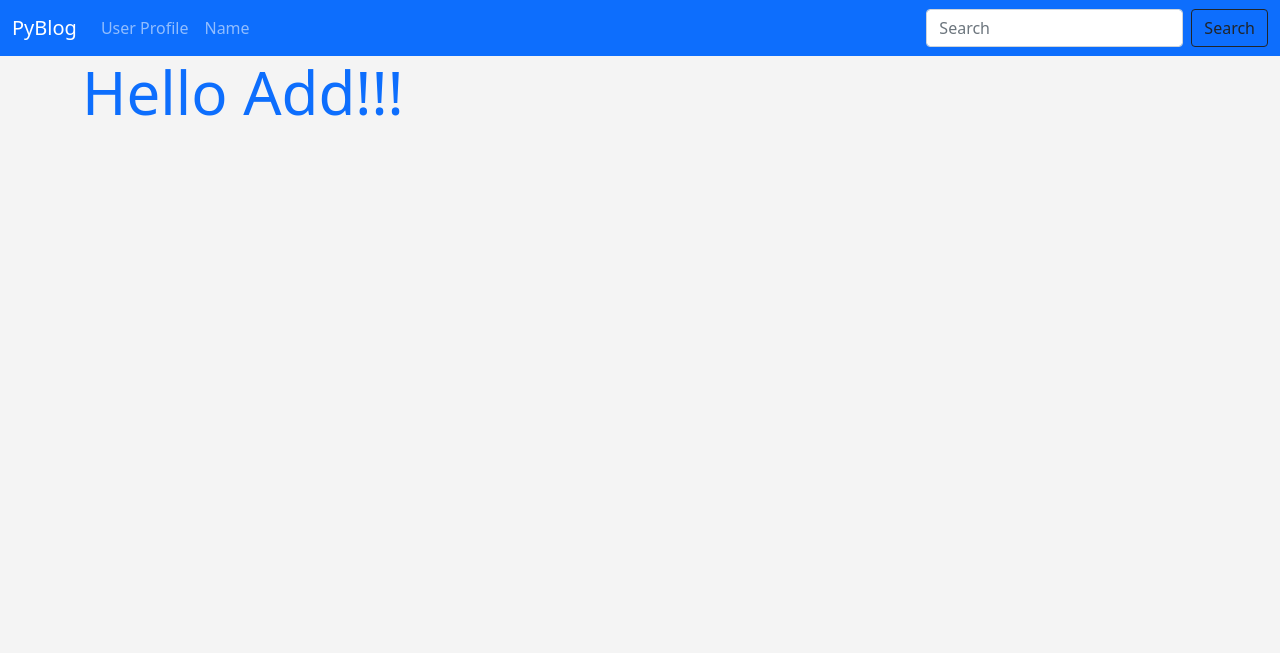
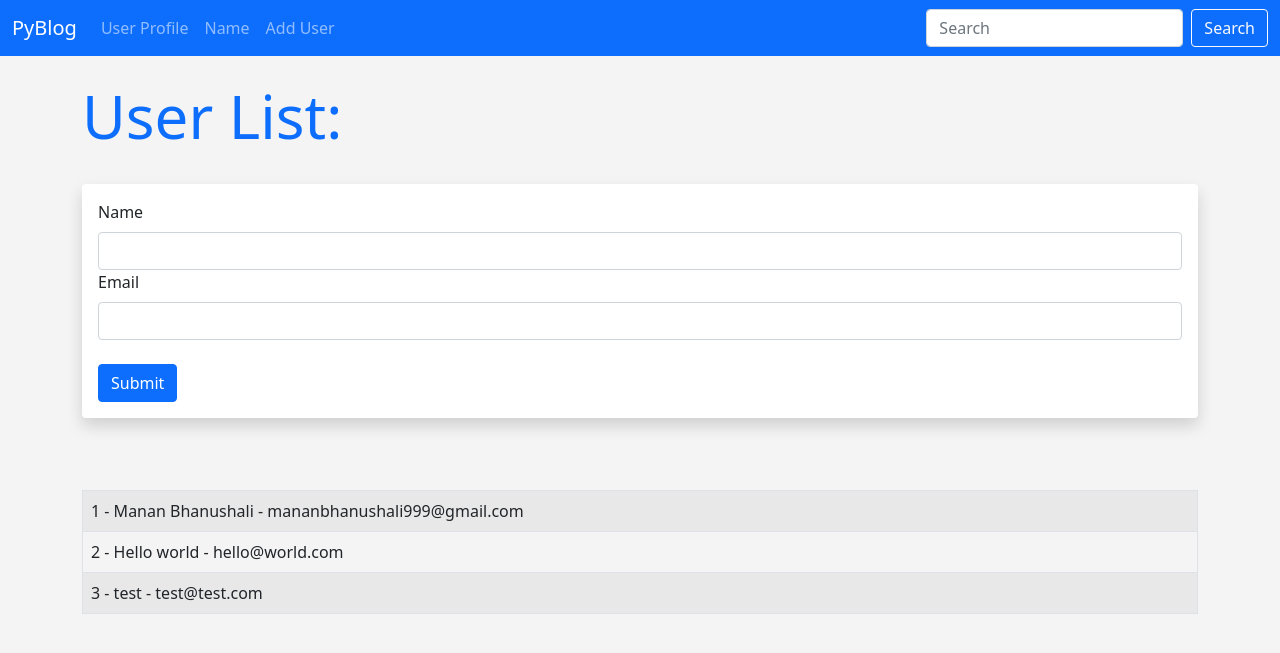
Before and after one commit to MananBhanushali/PyBlog, a Flask app: page /user/add in a window 1280 px wide. Shown: the top 653 px of the page. Run offline with Flask 2, Linux system fonts and the light colour scheme; data comes from the database, SQL or seed files in the repository; both versions use the stored data as it was after the commit.

Commit message:
Add 'Add User' Page and Connect to Database with SQlAlchemy

```diff
--- a/app.py
+++ b/app.py
@@ -1,20 +1,44 @@
 from flask import Flask, render_template, flash
 from flask_wtf import FlaskForm
+from flask_sqlalchemy import SQLAlchemy
 from wtforms import StringField, SubmitField
 from wtforms.validators import DataRequired
 from dotenv import load_dotenv
 from pathlib import Path
 import os
+from datetime import datetime
 
 # Loading Environment Variables
 env_path = Path('.') / '.env'
 load_dotenv(env_path)
 
+# Creating and Configuring The Flask App
 app = Flask(__name__)
 app.config["SECRET_KEY"] = os.getenv("SECRET_KEY")
+app.config["SQLALCHEMY_DATABASE_URI"] = "sqlite:///users.db"
+
+# Initializing the Database
+db = SQLAlchemy(app)
 
 
-# Create A Form Class
+# Create Models
+class Users(db.Model):
+    id = db.Column(db.Integer, primary_key=True)
+    name = db.Column(db.String(200), nullable=False)
+    email = db.Column(db.String(120), nullable=False, unique=True)
+    date_added = db.Column(db.DateTime, default=datetime.utcnow())
+
+    def __repr__(self):
+        return "<Name %r>" % self.name
+
+
+# Create Form Classes
+class UserForm(FlaskForm):
+    name = StringField("Name", validators=[DataRequired()])
+    email = StringField("Email", validators=[DataRequired()])
+    submit = SubmitField("Submit")
+
+
 class NamerForm(FlaskForm):
     name = StringField("What's Your Name", validators=[DataRequired()])
     submit = SubmitField("Submit")
@@ -47,6 +71,31 @@
                            form=form)
 
 
+@app.route("/user/add", methods=["GET", "POST"])
+def add_user():
+    name = None
+    form = UserForm()
+
+    if form.validate_on_submit():
+        user = Users.query.filter_by(email=form.email.data).first()
+
+        if user is None:
+            user = Users(name=form.name.data, email=form.email.data)
+            db.session.add(user)
+            db.session.commit()
+
+        name = form.name.data
+
+        form.name.data = ""
+        form.email.data = ""
+
+        flash("User Added Successfully")
+
+    our_users = Users.query.order_by(Users.date_added)
+
+    return render_template("add_user.html", form=form, name=name, our_users=our_users)
+
+
 # Custom Error Pages
 
 # Page Not Found Error
--- /dev/null
+++ b/templates/add_user.html
@@ -0,0 +1,59 @@
+{% extends 'base.html' %}
+
+{% block content %}
+
+<br/>
+
+{% for message in get_flashed_messages() %}
+
+    <div class="alert alert-warning alert-dismissible show" role="alert">
+      {{ message }}
+      <button type="button" class="btn-close" data-bs-dismiss="alert" aria-label="Close"></button>
+    </div>
+
+{% endfor %}
+
+{% if name %}
+    <h1>User Added!</h1>
+    <br/><br/>
+
+    <table class="table table-hover table-bordered table-striped">
+    {% for our_user in our_users %}
+        <tr><td>{{ our_user.id }} - {{ our_user.name }} - {{ our_user.email }}</td></tr>
+    {% endfor %}
+    </table>
+
+{% else %}
+    <h1>User List:</h1>
+    <br/>
+
+    <div class="shadow p-3 mb-5 bg-body rounded">
+
+    <form method="POST">
+        {{ form.hidden_tag() }}
+
+        {{ form.name.label(class="form-label") }}
+
+        {{ form.name(class="form-control") }}
+
+        {{ form.email.label(class="form-label") }}
+
+        {{ form.email(class="form-control") }}
+
+        <br/>
+        {{ form.submit(class="btn btn-primary") }}
+    </form>
+
+    </div>
+
+<br/>
+
+<table class="table table-hover table-bordered table-striped">
+{% for our_user in our_users %}
+    <tr><td>{{ our_user.id }} - {{ our_user.name }} - {{ our_user.email }}</td></tr>
+{% endfor %}
+</table>
+
+{% endif %}
+
+{% endblock %}
--- a/templates/navbar.html
+++ b/templates/navbar.html
@@ -16,10 +16,13 @@
         <li class="nav-item">
           <a class="nav-link" href="{{ url_for('name',) }}">Name</a>
         </li>
+        <li class="nav-item">
+          <a class="nav-link" href="{{ url_for('add_user',) }}">Add User</a>
+        </li>
       </ul>
       <form class="d-flex">
         <input class="form-control me-2" type="search" placeholder="Search" aria-label="Search">
-        <button class="btn btn-outline-dark" type="submit">Search</button>
+        <button class="btn btn-outline-light" type="submit">Search</button>
       </form>
     </div>
   </div>
```
Also changed, not shown: users.db (added).
